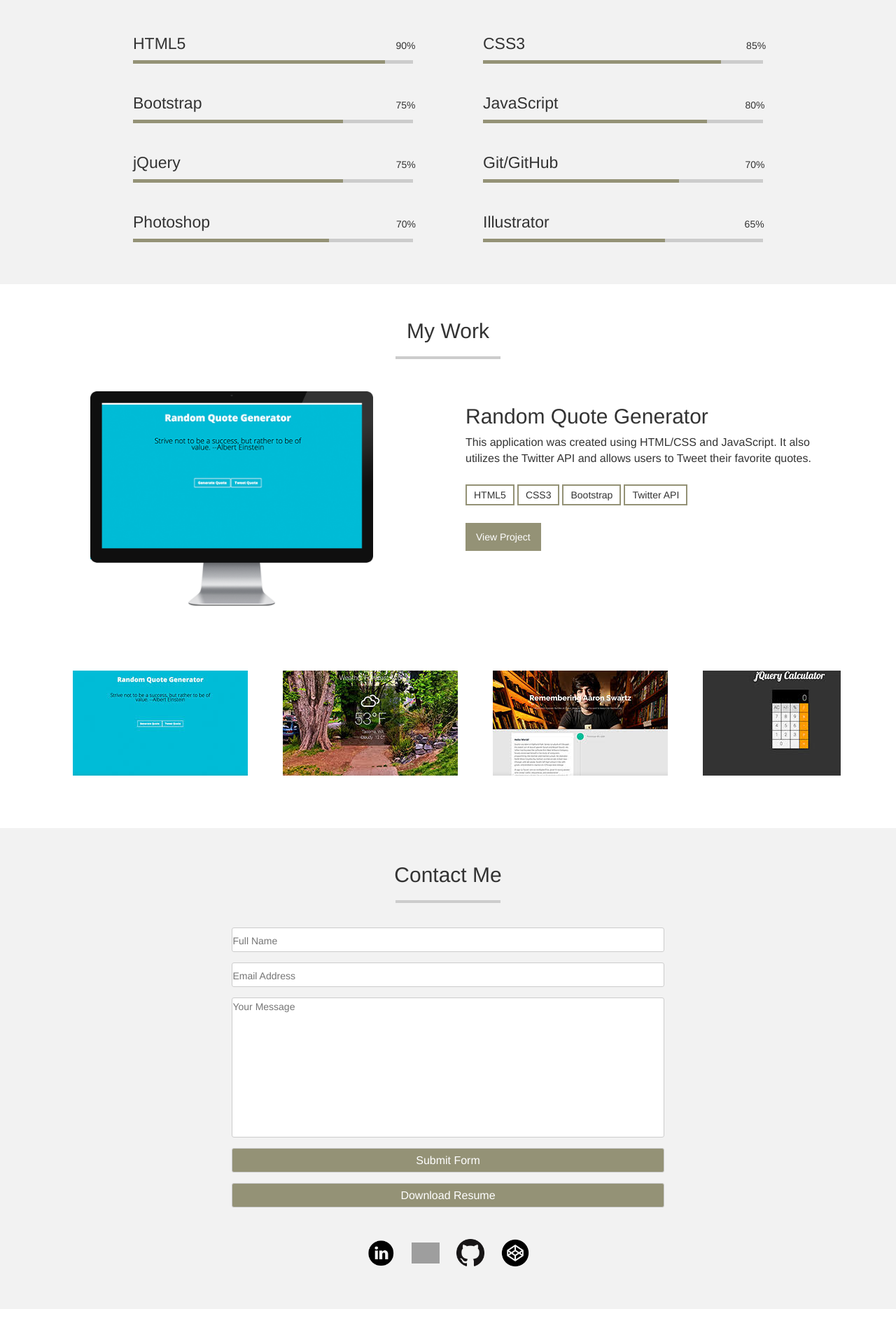
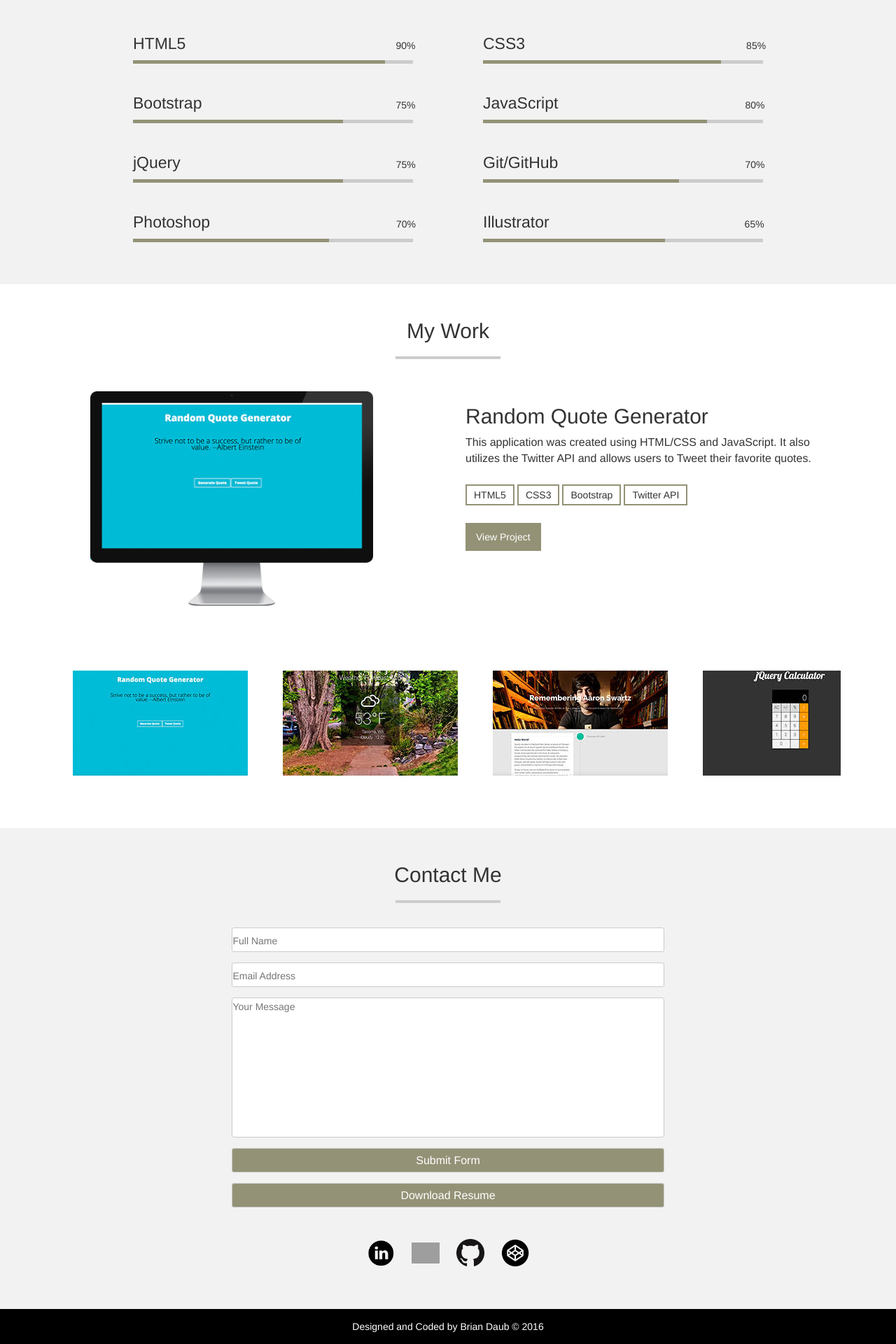
Before and after one commit to briandaub/briandaub.github.io, a Jekyll site: the page built from index.html, in a window 1280 px wide. Shown: the part 1426-3346 px from the top of the page at 70% size. Built offline with Jekyll 4.4.1, drawn with Linux system fonts in a browser that asks for light colours; before the commit the page ends 3296 px from its top, so only the background shows below that; grey boxes are pictures that could not be loaded.

Commit message:
added footer

```diff
--- a/_includes/footer.html
+++ b/_includes/footer.html
@@ -1,23 +1,3 @@
 <footer class="site-footer">
-
-  <div class="wrapper">
-
-    <h2 class="footer-heading">{{ site.title }}</h2>
-
-    <div class="footer-col-wrapper">
-      <div class="footer-col footer-col-1">
-        <ul class="contact-list">
-          <li>{{ site.title }}</li>
-          <li><a href="mailto:{{ site.email }}">{{ site.email }}</a></li>
-        </ul>
-      </div>
-
-
-      <div class="footer-col footer-col-3">
-        <p>{{ site.description }}</p>
-      </div>
-    </div>
-
-  </div>
-
+  <p>Designed and Coded by Brian Daub &copy; 2016</p>
 </footer>
--- /dev/null
+++ b/_sass/_footer.sass
@@ -0,0 +1,9 @@
+footer
+    height: 50px
+    width: 100%
+    background: #000
+    text-align: center
+    color: #fff
+
+    p
+        padding-top: 15px
--- a/css/main.scss
+++ b/css/main.scss
@@ -11,7 +11,8 @@
         "about",
         "skills",
         "work",
-        "contact"
+        "contact",
+        "footer"
 ;
 
 * {
--- a/index.html
+++ b/index.html
@@ -7,3 +7,4 @@
 {% include skills.html %}
 {% include work.html %}
 {% include contact.html %}
+{% include footer.html %}
```
